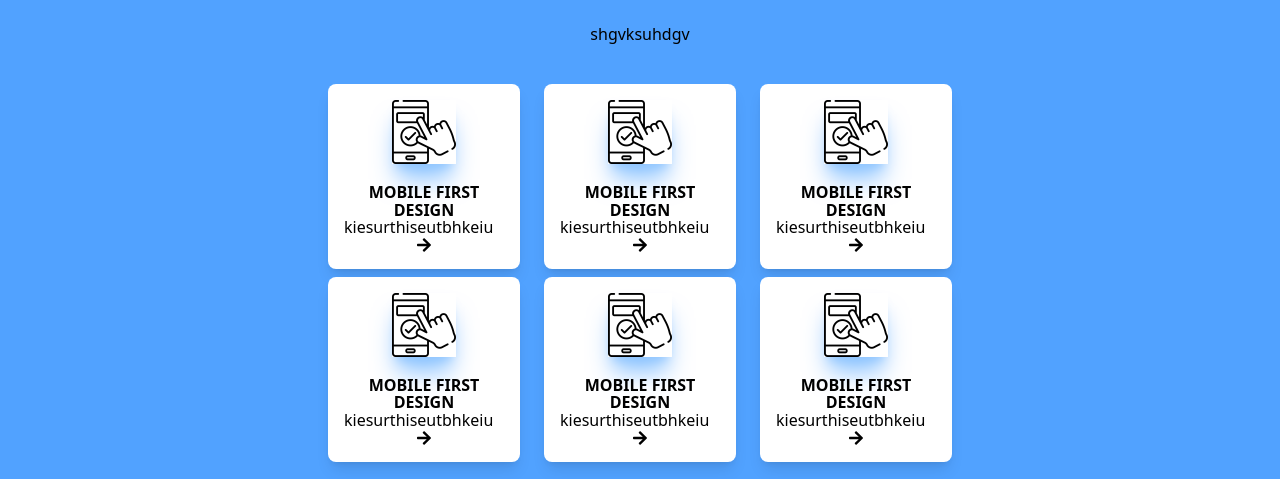
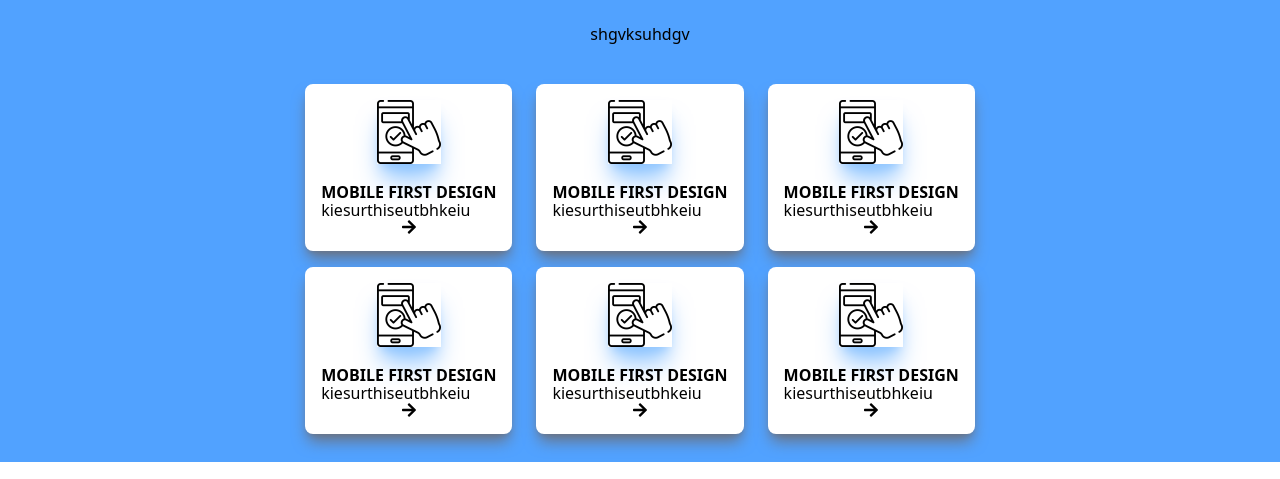
Before and after one commit to britt-young/GulfCoastWDD, a React (Vite) app: page / in a window 1280 px wide. Shown: the part 990-1469 px from the top of the page. Built offline with nearby package versions, Linux system fonts and the light colour scheme.

Commit message:
header img sizing and fit, service card margin

```diff
--- a/src/Components/HomeHeader.jsx
+++ b/src/Components/HomeHeader.jsx
@@ -3,18 +3,18 @@ import React from "react";
 const HomeHeader = () => {
   return (
     <div className="grid lg:grid-cols-12 gap-8 grid-cols-1 h-[750px] lg:m-0 m-5">
-      <div className="h-full lg:col-span-3 lg:col-start-3 col-span-12 bg-transparent items-center lg:items-start justify-center flex flex-col">
+      <div className="h-full lg:col-span-3 lg:col-start-4 col-span-12 bg-transparent items-start justify-center flex flex-col">
         <h4>unique designs, custom-coded</h4>
         <h2>small business web design</h2>
         <p className="mt-5">No drag-and-drop webpage builders or templates. We offer 100% hand-coded websites for your business starting at only $145/mo with free hosting and edits*</p>
         <button className="lg:mt-15 mt-5">get started</button>
       </div>
-      <div className="lg:col-span-5 col-span-12 bg-transparent flex items-center justify-center">
+      <div className="lg:col-span-5 col-span-12 bg-transparent flex items-center lg:justify-start justify-center">
         <picture>
           <img
             src="https://plus.unsplash.com/premium_vector-1733932442559-1e9f83edb452?q=80&w=2360&auto=format&fit=crop&ixlib=rb-4.0.3&ixid=M3wxMjA3fDB8MHxwaG90by1wYWdlfHx8fGVufDB8fHx8fA%3D%3D"
             alt="A random image"
-            className="w-100"
+            className="w-150"
           />
         </picture>
       </div>
--- a/src/Components/ServiceCards.jsx
+++ b/src/Components/ServiceCards.jsx
@@ -13,9 +13,9 @@ const ServiceCards = () => {
       </div>
 
       {/* Feature Card Grid */}
-      <div className="grid grid-cols-1 lg:grid-cols-3 gap-2 py-5 lg:mx-80 mx-20">
+      <div className="grid grid-cols-1 lg:grid-cols-3 gap-2 py-5 w-fit mx-auto">
         {/* Feature Card */}
-        <div className="bg-white mx-2 lg:mt-0 mt-2 p-4 shadow-lg rounded-lg flex flex-col items-center justify-center">
+        <div className="bg-white m-2 lg:mt-0 p-4 shadow-lg shadow-gray-500 rounded-lg flex flex-col items-center justify-center">
           <img
             src={mobile}
             alt="serviceicon"
@@ -33,7 +33,7 @@ const ServiceCards = () => {
         </div>
 
         {/* Feature Card */}
-        <div className="bg-white mx-2 lg:mt-0 mt-2 p-4 shadow-lg rounded-lg flex flex-col items-center justify-center">
+        <div className="bg-white m-2 lg:mt-0 p-4 shadow-lg shadow-gray-500 rounded-lg flex flex-col items-center justify-center">
           <img
             src={mobile}
             alt="serviceicon"
@@ -49,9 +49,8 @@ const ServiceCards = () => {
             </Link>
           </div>
         </div>
-
         {/* Feature Card */}
-        <div className="bg-white mx-2 lg:mt-0 mt-2 p-4 shadow-lg rounded-lg flex flex-col items-center justify-center">
+        <div className="bg-white m-2 lg:mt-0 p-4 shadow-lg shadow-gray-500 rounded-lg flex flex-col items-center justify-center">
           <img
             src={mobile}
             alt="serviceicon"
@@ -67,9 +66,8 @@ const ServiceCards = () => {
             </Link>
           </div>
         </div>
-
         {/* Feature Card */}
-        <div className="bg-white mx-2 lg:mt-0 mt-2 p-4 shadow-lg rounded-lg flex flex-col items-center justify-center">
+        <div className="bg-white m-2 lg:mt-0 p-4 shadow-lg shadow-gray-500 rounded-lg flex flex-col items-center justify-center">
           <img
             src={mobile}
             alt="serviceicon"
@@ -85,9 +83,8 @@ const ServiceCards = () => {
             </Link>
           </div>
         </div>
-
         {/* Feature Card */}
-        <div className="bg-white mx-2 lg:mt-0 mt-2 p-4 shadow-lg rounded-lg flex flex-col items-center justify-center">
+        <div className="bg-white m-2 lg:mt-0 p-4 shadow-lg shadow-gray-500 rounded-lg flex flex-col items-center justify-center">
           <img
             src={mobile}
             alt="serviceicon"
@@ -103,9 +100,8 @@ const ServiceCards = () => {
             </Link>
           </div>
         </div>
-
         {/* Feature Card */}
-        <div className="bg-white mx-2 lg:mt-0 mt-2 p-4 shadow-lg rounded-lg flex flex-col items-center justify-center">
+        <div className="bg-white m-2 lg:mt-0 p-4 shadow-lg shadow-gray-500 rounded-lg flex flex-col items-center justify-center">
           <img
             src={mobile}
             alt="serviceicon"
```
